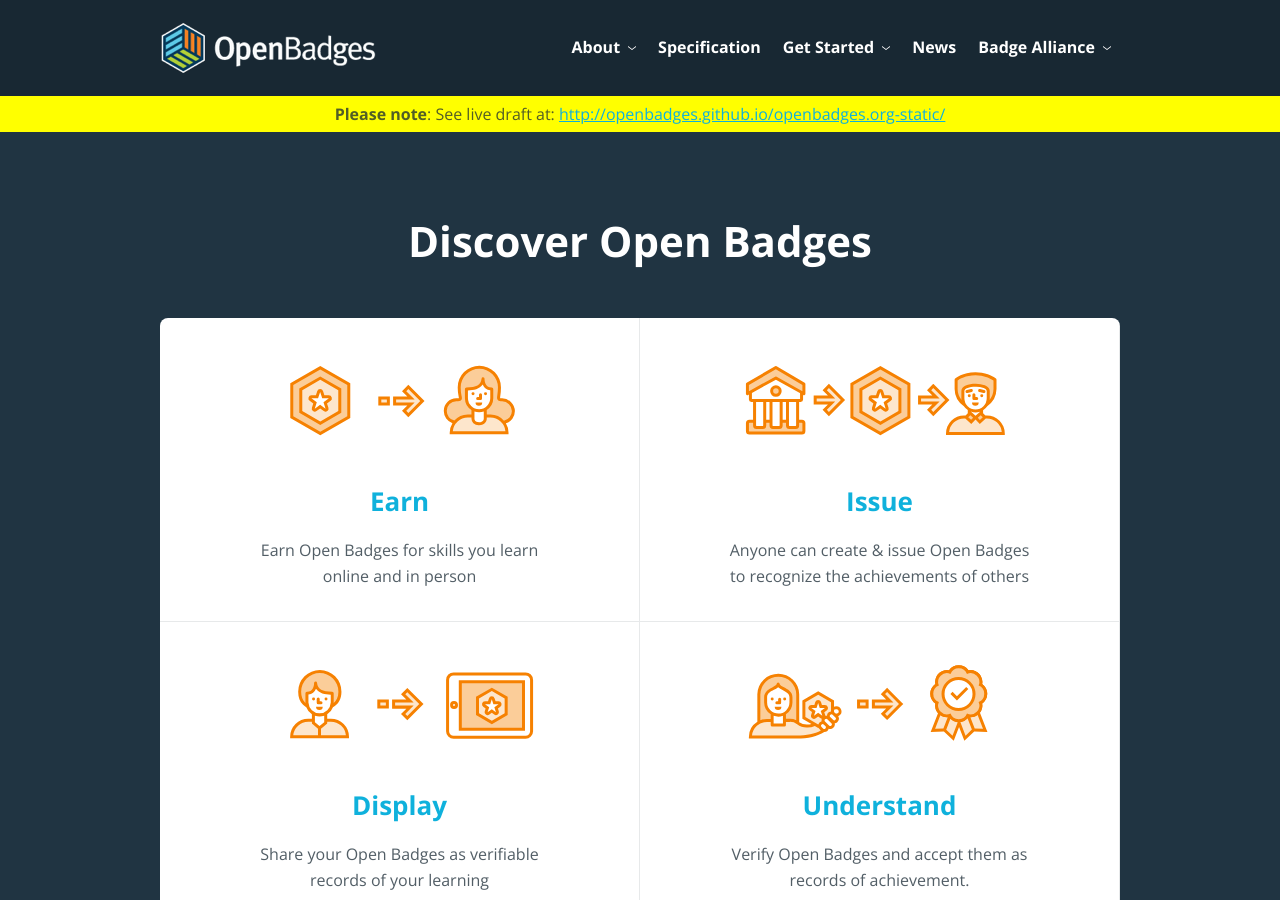
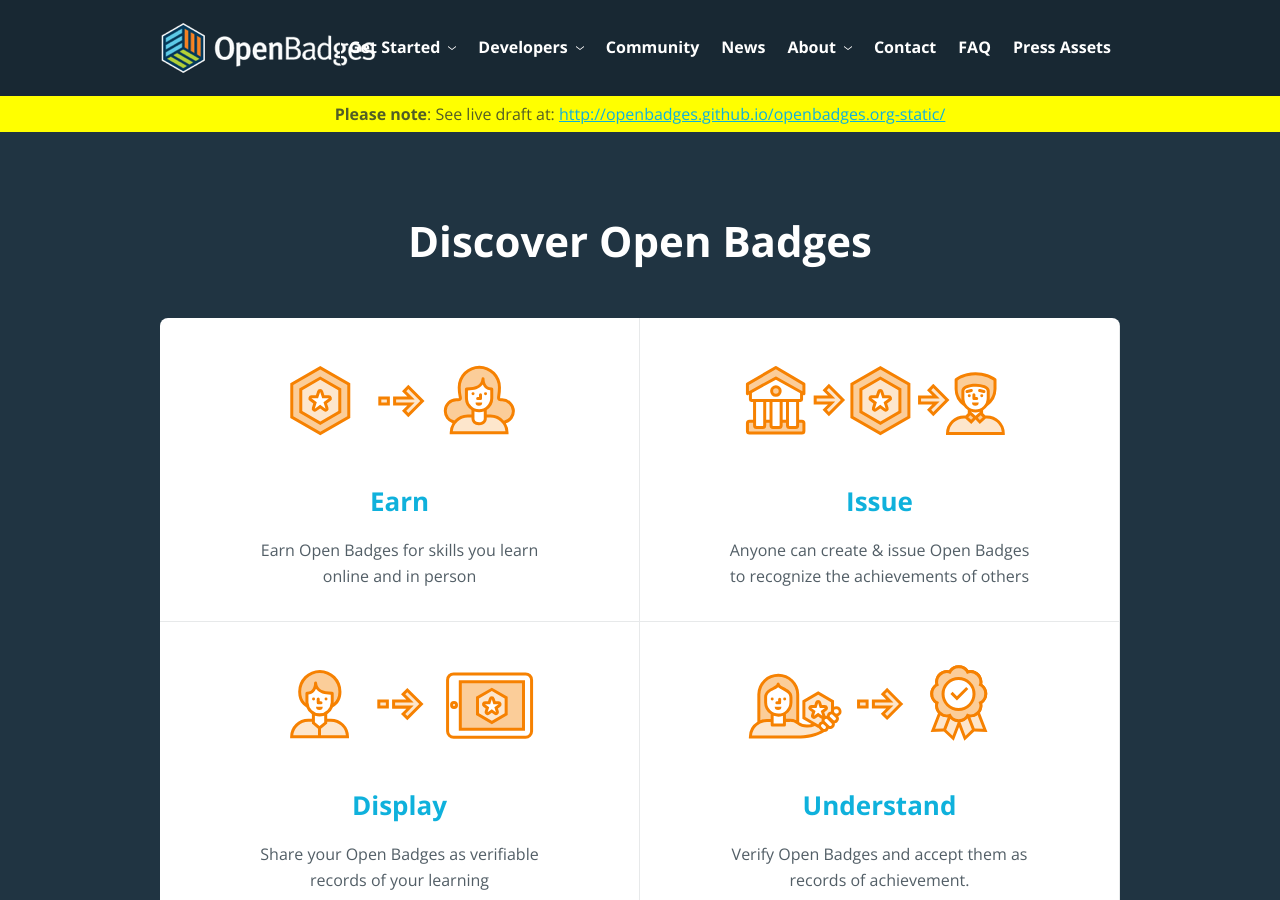
Before and after one commit to mozilla/openbadges.org-static, a Jekyll site: the page built from index.html, in a window 1280 px wide and 900 px high. Built offline with Jekyll 4.4.1, drawn with Linux system fonts in a browser that asks for light colours.

Commit message:
navigation update

```diff
--- a/_includes/nav.html
+++ b/_includes/nav.html
@@ -3,30 +3,42 @@
   <ul>
     <li class="menuitem menuitem-home"><a href="{{ site.baseurl }}/">Home</a></li>
 
+    <li class="menuitem"><button class="menu-button" aria-controls="menugetstarted"><span class="visuallyhidden">Toggle</span> Get Started <span class="visuallyhidden">Menu</span></button>
+      <ul id="menugetstarted" class="menu-children" aria-hidden="true">
+        <li class="menuitem menuitem-child"><a href="{{ site.baseurl }}/get-started">Get Started</a></li>
+        <li class="menuitem menuitem-child"><a href="{{ site.baseurl }}/get-started/earning-badges">Earn Badges</a></li>
+        <li class="menuitem menuitem-child"><a href="{{ site.baseurl }}/get-started/issuing-badges">Get Started Issuing Badges</a></li>
+        <li class="menuitem menuitem-child"><a href="{{ site.baseurl }}/about/participating-issuers">Participating Issuers</a></li>
+        <li class="menuitem menuitem-child"><a href="{{ site.baseurl }}/about/participating-services">Participating Services</a></li>
+        <li class="menuitem menuitem-child"><a href="{{ site.baseurl }}/get-started/displaying-badges">Displaying Badges</a></li>
+        <li class="menuitem menuitem-child"><a href="{{ site.baseurl }}/get-started/consuming-badges">Understanding Open Badges</a></li>
+      </ul>
+    </li>
+
+    <li class="menuitem"><button class="menu-button" aria-controls="menuabout"><span class="visuallyhidden">Toggle</span> Developers <span class="visuallyhidden">Menu</span></button>
+      <ul id="menudevelopers" class="menu-children" aria-hidden="true">
+        <li class="menuitem"><a href="https://openbadgespec.org">Specification</a></li>
+      </ul>
+    </li>
+
+    <li class="menuitem"><a href="{{ site.baseurl }}/community">Community</a></li>
+
+    <li class="menuitem"><a href="{{ site.baseurl }}/news">News</a></li>
+
     <li class="menuitem"><button class="menu-button" aria-controls="menuabout"><span class="visuallyhidden">Toggle</span> About <span class="visuallyhidden">Menu</span></button>
       <ul id="menuabout" class="menu-children" aria-hidden="true">
         <li class="menuitem menuitem-child"><a href="{{ site.baseurl }}/about/">Overview</a></li>
-        <li class="menuitem menuitem-child"><a href="{{ site.baseurl }}/about/resources">Resources</a></li>
-        <li class="menuitem menuitem-child"><a href="{{ site.baseurl }}/about/participating-issuers">Participating Issuers</a></li>
-        <li class="menuitem menuitem-child"><a href="{{ site.baseurl }}/about/participating-services">Participating Services</a></li>
+        <li class="menuitem menuitem-child"><a href="https://www.imsglobal.org/">FAQ - Open Badges Transition</a></li>
       </ul>
     </li>
 
-    <li class="menuitem"><a href="https://specification.openbadges.org">Specification</a></li>
+    <li class="menuitem"><a href="{{ site.baseurl }}/contact">Contact</a></li>
 
-    <li class="menuitem"><button class="menu-button" aria-controls="menugetstarted"><span class="visuallyhidden">Toggle</span> Get Started <span class="visuallyhidden">Menu</span></button>
-      <ul id="menugetstarted" class="menu-children" aria-hidden="true">
-        <li class="menuitem menuitem-child"><a href="{{ site.baseurl }}/get-started">Overview</a></li>
-        <li class="menuitem menuitem-child"><a href="{{ site.baseurl }}/get-started/issuing-badges">Issuing Badges</a></li>
-        <li class="menuitem menuitem-child"><a href="{{ site.baseurl }}/get-started/earning-badges">Earning Badges</a></li>
-        <li class="menuitem menuitem-child"><a href="{{ site.baseurl }}/get-started/displaying-badges">Displaying Badges</a></li>
-        <li class="menuitem menuitem-child"><a href="{{ site.baseurl }}/get-started/consuming-badges">Understanding Badges</a></li>
-        <li class="menuitem menuitem-child"><a href="{{ site.baseurl }}/get-started/badge-system-design">Badge System Design</a></li>
-      </ul>
-    </li>
+    <li class="menuitem"><a href="{{ site.baseurl }}/faq">FAQ</a></li>
 
-    <li class="menuitem"><a href="{{ site.baseurl }}/news">News</a></li>
+    <li class="menuitem"><a href="{{ site.baseurl }}/press-assets">Press Assets</a></li>
 
+<!--
     <li class="menuitem"><button class="menu-button" aria-controls="menubadgealliance"><span class="visuallyhidden">Toggle</span> Badge Alliance <span class="visuallyhidden">Menu</span></button>
       <ul id="menubadgealliance" class="menu-children" aria-hidden="true">
         <li class="menuitem menuitem-child"><a href="{{ site.baseurl }}/badge-alliance">Overview</a></li>
@@ -36,6 +48,6 @@
         <li class="menuitem menuitem-child"><a href="{{ site.baseurl }}/badge-alliance/events">Events</a></li>
         <li class="menuitem menuitem-child"><a href="{{ site.baseurl }}/badge-alliance/team">Team</a></li>
       </ul>
-    </li>
+    </li>-->
   </ul>
 </nav>
--- a/index.html
+++ b/index.html
@@ -77,7 +77,7 @@
       </div>
       <div class="l-onecol l-containerhorizontal company-logos">
         <article>
-          <ul class="ctafeature">
+          <ul>
             <li>
               <img src="images/members/mozillafoundation-logo.png" alt="Mozilla">
             </li>
```
